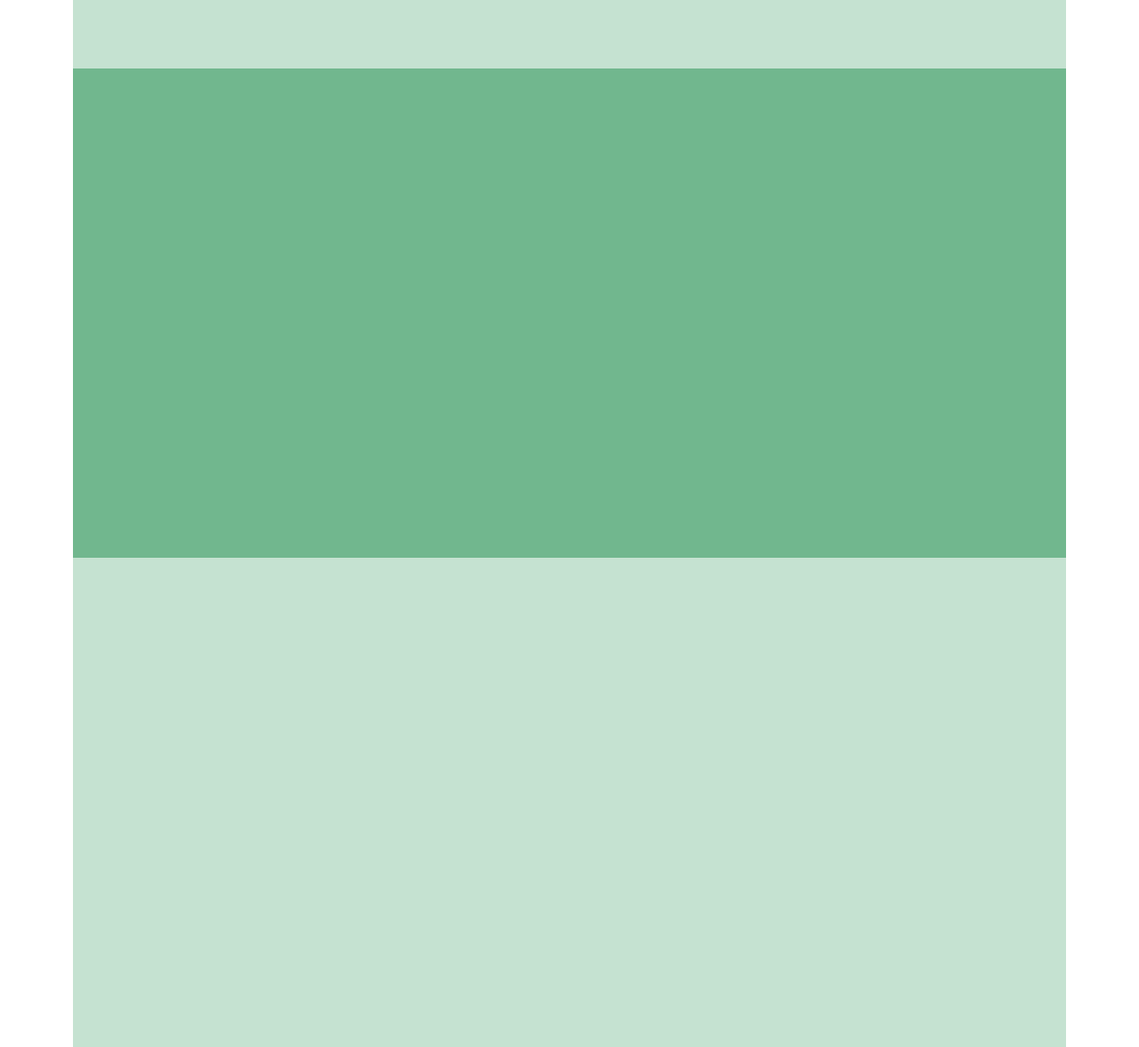
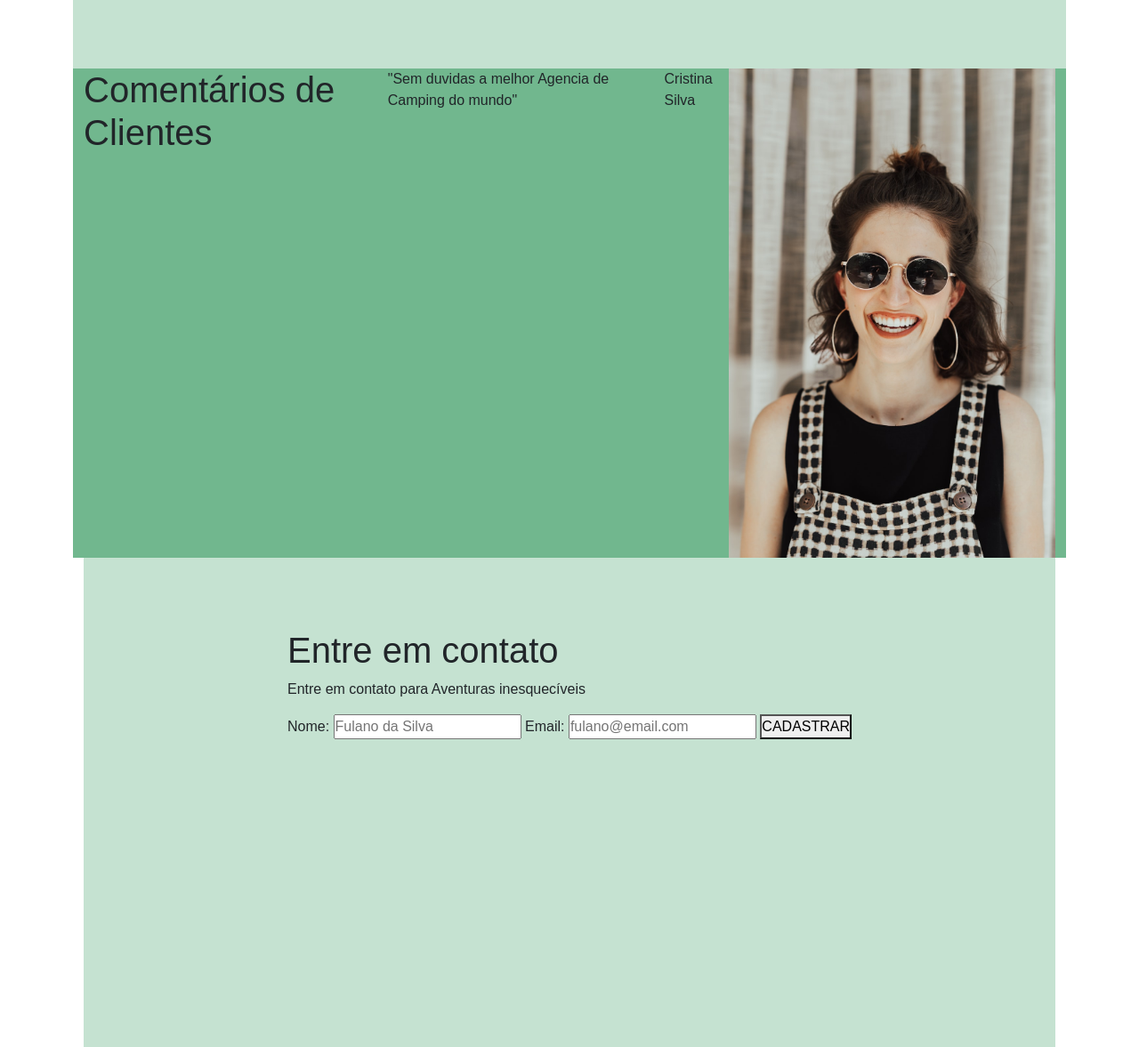
Before and after one commit to ThiagoF28/Projeto, a plain HTML site: page index.html in a window 1280 px wide. Shown: the part 2123-3300 px from the top of the page at 89% size. Drawn offline with nearby package versions, Linux system fonts and the light colour scheme; a web font is replaced by a local one.

Commit message:
quinta e sexta

```diff
--- a/index.html
+++ b/index.html
@@ -102,11 +102,30 @@
         <div class="container">
             <div class="row">
                 <div class="col-xs-12 col-sm-6 col-md-4 col-lg-4 col-xl-3 col-xxl-3" id="section5">
-
+                    <h1 class="comentario">Comentários de Clientes</h1>
+                    <p class="comentclient">"Sem duvidas a melhor Agencia de Camping do mundo"</p>
+                    <p class="cliente">Cristina Silva</p>
+                    <img src="img/cristina.jpg" alt="">
                 </div>
             </div>
+            <div class="container">
             <div class="row">
                 <div class="col-xs-12 col-sm-6 col-md-4 col-lg-4 col-xl-3 col-xxl-3" id="section6">
+                    <div class="contato">
+                        <h1 class="contatotexto">
+                            Entre em  contato
+                        </h1>
+                        <p class="contattext">
+                            Entre em contato para Aventuras inesquecíveis
+                        </p>
+                        <div class="formcontat">
+                            <label>Nome:</label>
+                            <input type="text" name="Nome" id="name" placeholder="Fulano da Silva">
+                            <label>Email:</label>
+                            <input type="email" name="Email" id="e-mail" placeholder="fulano@email.com">
+                            <button>CADASTRAR</button>
+                        </div>
+                    </div>
                 </div>
             </div>
         </div>
```
Also changed, not shown: img/cristina.jpg (added).
